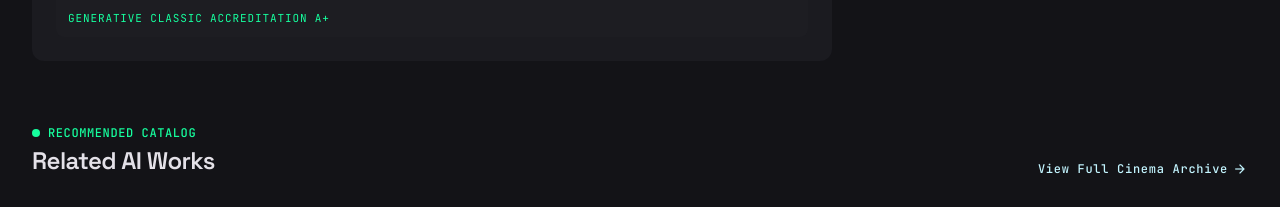
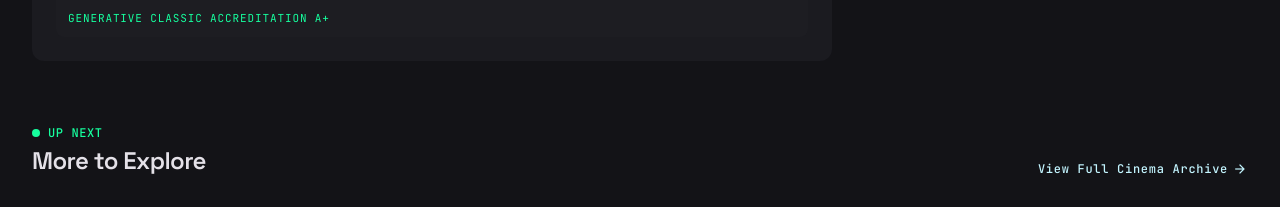
Before and after one commit to sihendra13/IFAI, a plain HTML site: page detail.html in a window 1280 px wide. Shown: the part 1486-1693 px from the top of the page. Drawn offline with nearby package versions, Linux system fonts and the light colour scheme.

Commit message:
Update related works copywriting to 'More to Explore'

```diff
--- a/detail.html
+++ b/detail.html
@@ -203,15 +203,15 @@
 </div>
 </aside>
 </div>
-<!-- MORE CURATED FILMS (Related AI Works) — static for now, will be auto-populated from same-category entries once the admin dashboard exists -->
+<!-- MORE CURATED FILMS (More to Explore) — static for now, will be auto-populated from same-category entries once the admin dashboard exists -->
 <section class="mt-space-3xl flex flex-col gap-space-xl">
 <div class="flex flex-col sm:flex-row sm:items-end justify-between gap-space-sm">
 <div class="flex flex-col gap-space-xxs">
 <div class="flex items-center gap-space-xs">
 <span class="w-2 h-2 rounded-full bg-secondary-container"></span>
-<span class="font-label-code text-label-code uppercase tracking-wider text-secondary-container">Recommended Catalog</span>
+<span class="font-label-code text-label-code uppercase tracking-wider text-secondary-container">UP NEXT</span>
 </div>
-<h2 class="font-headline-md text-headline-md text-on-surface tracking-tight">Related AI Works</h2>
+<h2 class="font-headline-md text-headline-md text-on-surface tracking-tight">More to Explore</h2>
 </div>
 <a class="font-label-code text-label-code text-primary hover:text-primary-container flex items-center gap-1 transition-colors" data-path="showcase" href="#">
 <span class="">View Full Cinema Archive</span>
```
